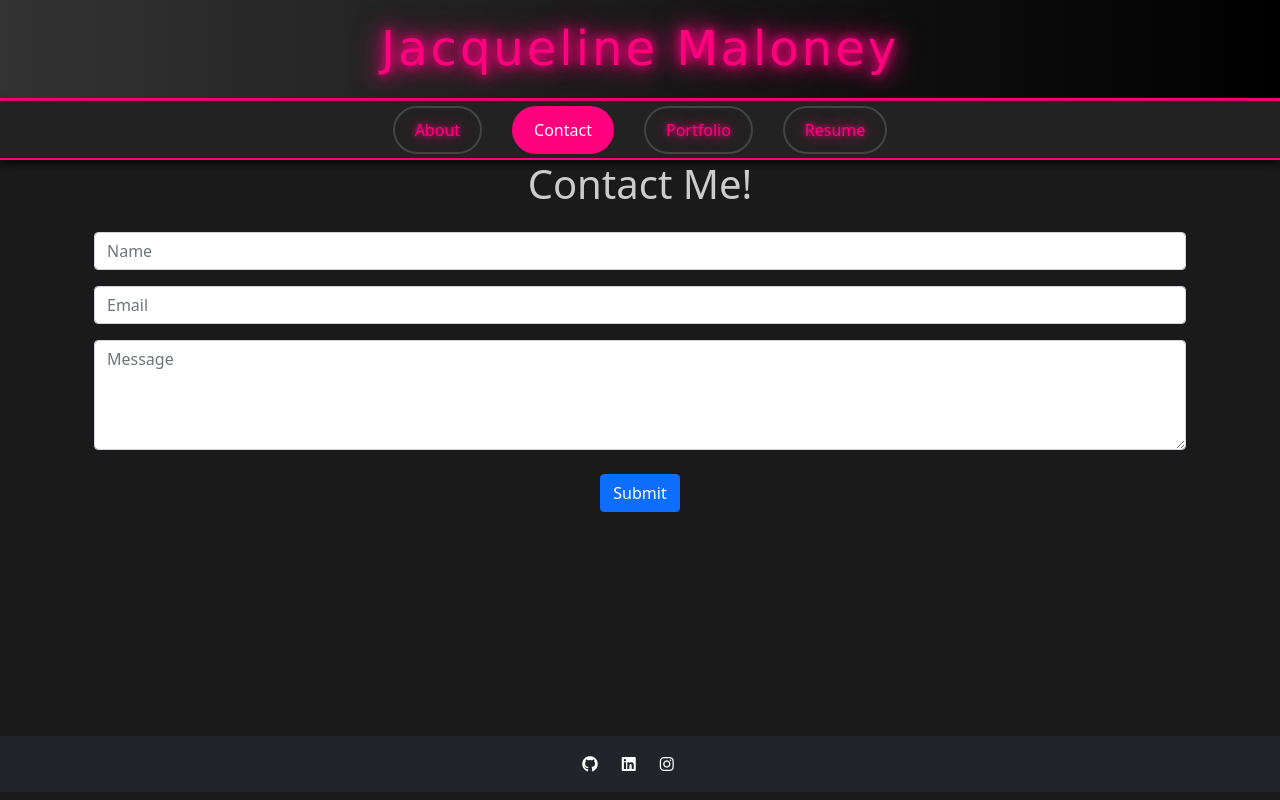
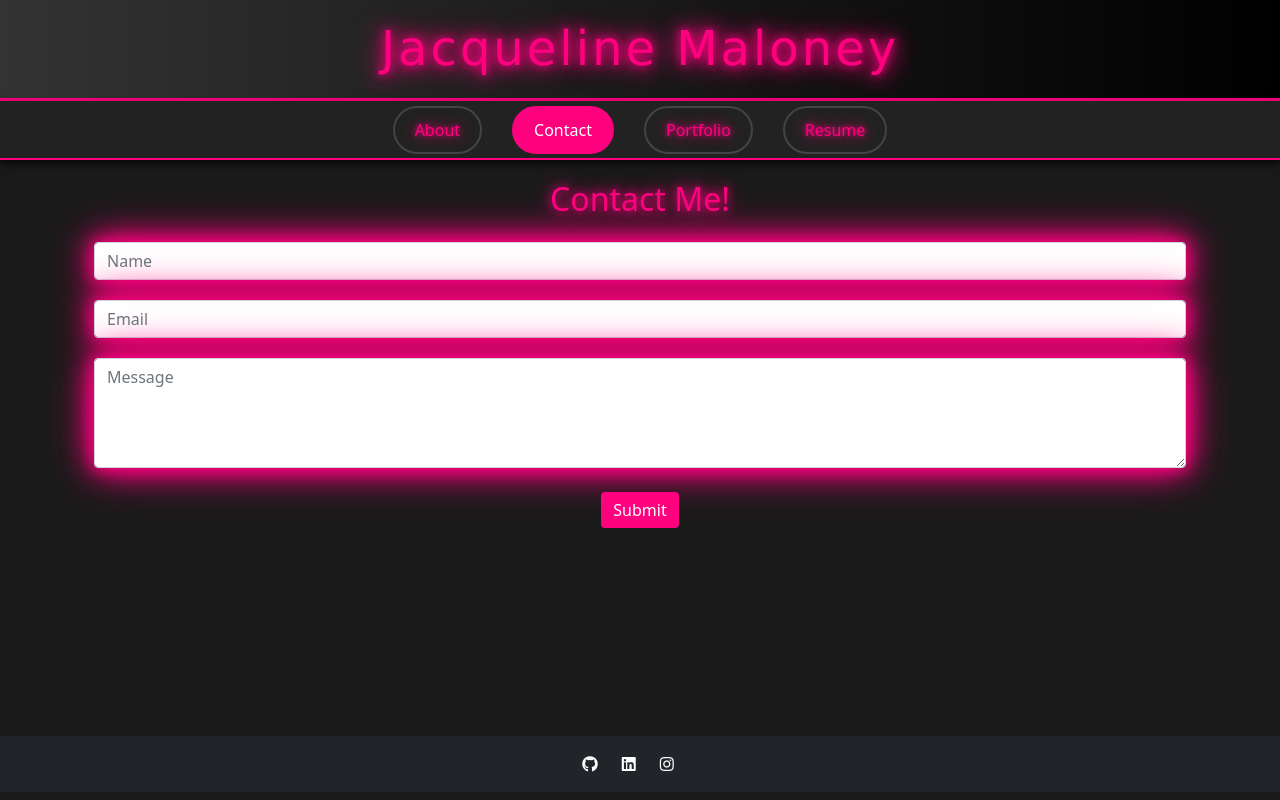
Before and after one commit to jmalon10/React-Portfolio, a React (Vite) app: page /Contact in a window 1280 px wide. Built offline with nearby package versions, Linux system fonts and the light colour scheme.

Commit message:
contact page pretty

```diff
--- a/src/index.css
+++ b/src/index.css
@@ -15,6 +15,10 @@ a:hover {
   text-decoration: underline;
 }
 
+.btn-primary {
+  background-color: #ff007f !important;
+  border: 0px !important;
+}
 .about-container {
   text-align: center;
   margin: 50px auto;
--- a/src/pages/Contact.jsx
+++ b/src/pages/Contact.jsx
@@ -60,7 +60,7 @@ function Contact() {
 
   return (
     <div className="container text-center">
-      <h1 className="mb-4">Contact Me!</h1>
+      <h2 className="mb-4" style={{ paddingTop: '20px'}}>Contact Me!</h2>
       <form className="form" onSubmit={handleFormSubmit}>
         <div className="form-group mb-3">
           <input
@@ -69,7 +69,7 @@ function Contact() {
             onChange={handleInputChange}
             type="text"
             placeholder="Name"
-            className="form-control"
+            className="form-control about-card"
           />
         </div>
         <div className="form-group mb-3">
@@ -79,7 +79,7 @@ function Contact() {
             onChange={handleInputChange}
             type="email"
             placeholder="Email"
-            className="form-control"
+            className="form-control about-card"
           />
         </div>
         <div className="form-group mb-4">
@@ -88,7 +88,7 @@ function Contact() {
             name="message" // lowercase
             onChange={handleInputChange}
             placeholder="Message"
-            className="form-control"
+            className="form-control about-card"
             rows="4"
           />
         </div>
```
